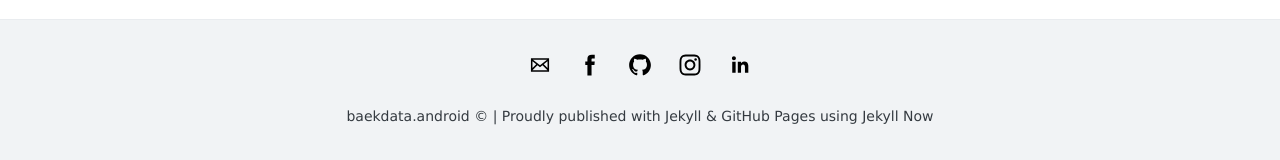
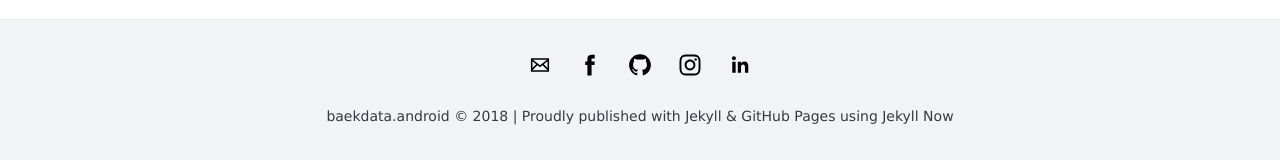
Before and after one commit to baekdata/baekdata.github.io, a Jekyll site: the page built from index.html, in a window 1280 px wide. Shown: the part 1627-1787 px from the top of the page. Built offline with Jekyll 4.4.1, drawn with Linux system fonts in a browser that asks for light colours; the list of posts is cut into pages by our own code.

Commit message:
edit copyright and add sns(instagram)

```diff
--- a/_config.yml
+++ b/_config.yml
@@ -53,7 +53,7 @@ footer-links:
   youtube: # channel/<your_long_string> or user/<user-name>
 
 # Text under the icons in footer
-footer-text: baekdata.android ©  |  Proudly published with Jekyll & GitHub Pages using Jekyll Now
+footer-text: baekdata.android © 2018  |  Proudly published with Jekyll & GitHub Pages using Jekyll Now
 
 # Enter your Disqus shortname (not your username) to enable commenting on posts
 # You can find your shortname on the Settings page of your Disqus account
```
